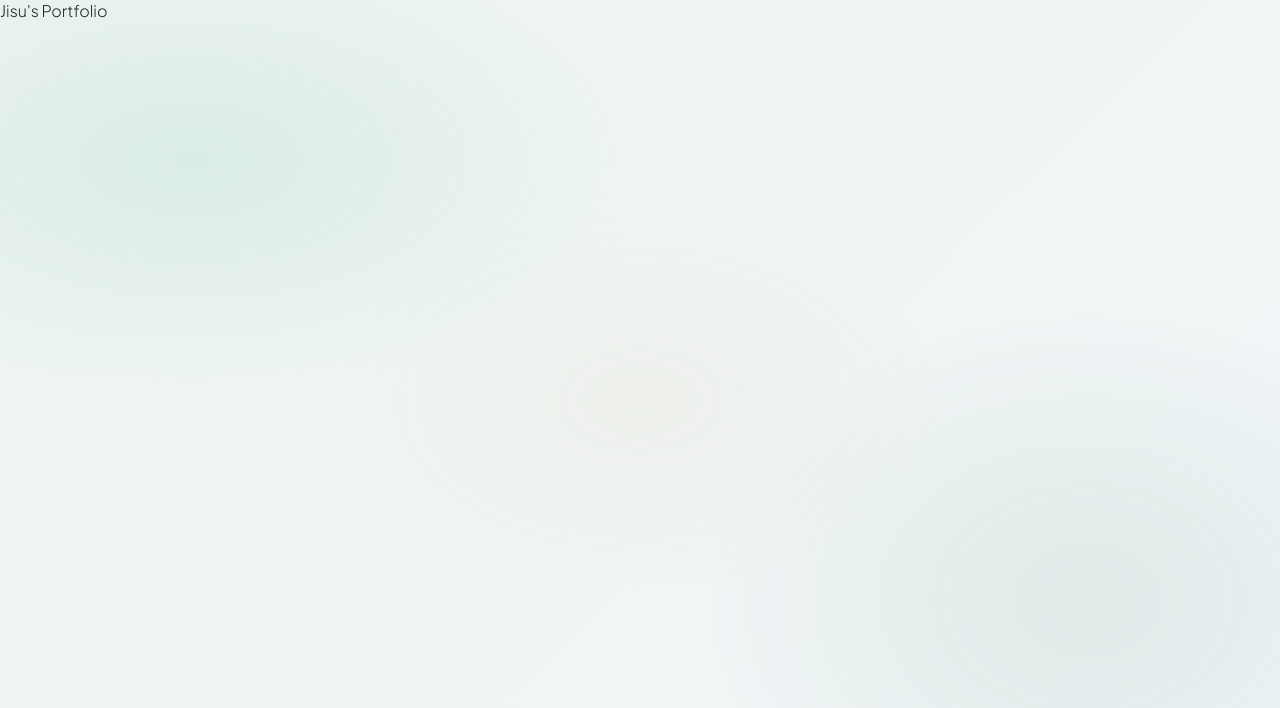
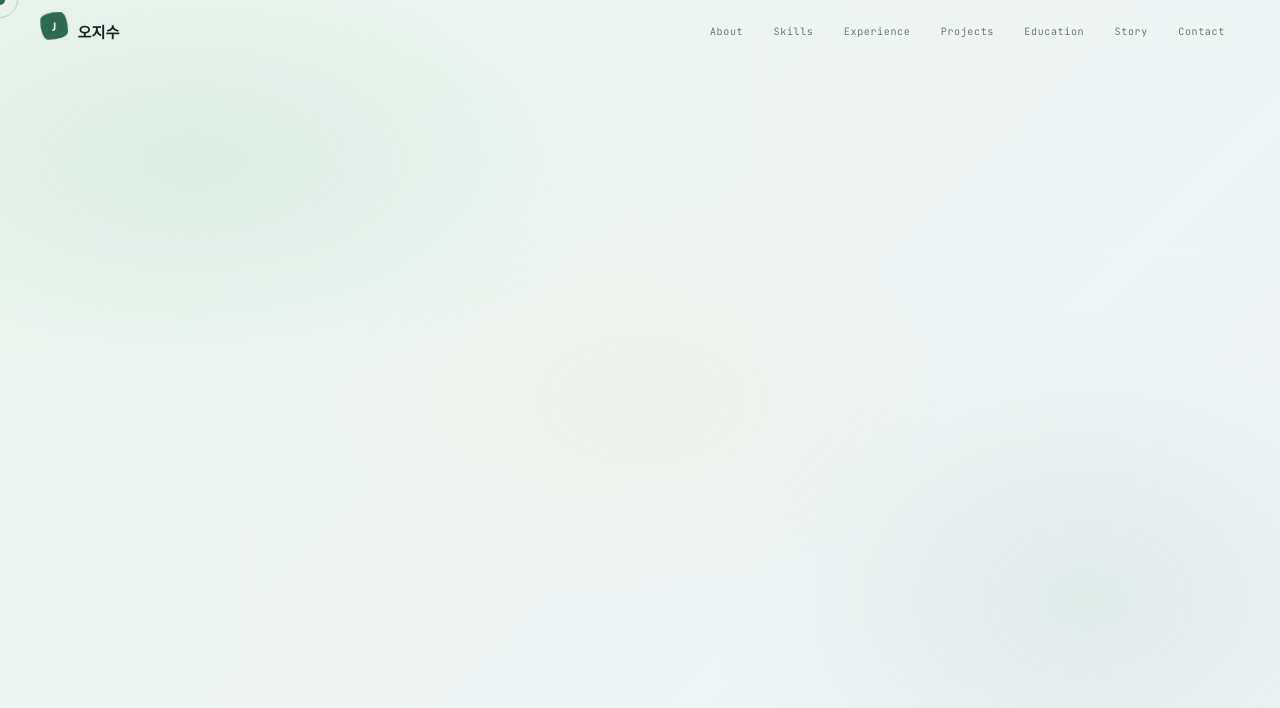
Before and after one commit to jaeny622/jaeny622.github.io, a React (Vite) app: page / in a window 1280 px wide. Shown: the top 708 px of the page. Built offline with nearby package versions, Linux system fonts and the light colour scheme.

Commit message:
[feat] Cursor, Navbar 구현 - 커서 애니메이션 적용 - Navbar 구현   - 반응형 적용

```diff
--- a/package.json
+++ b/package.json
@@ -10,7 +10,8 @@
   },
   "dependencies": {
     "react": "^18.3.1",
-    "react-dom": "^18.3.1"
+    "react-dom": "^18.3.1",
+    "styled-components": "^6.3.11"
   },
   "devDependencies": {
     "@types/react": "^18.3.1",
--- a/src/App.tsx
+++ b/src/App.tsx
@@ -1,8 +1,12 @@
+import Cursor    from '@/components/layout/Cursor'
+import Navbar    from '@/components/layout/Navbar'
+
 export default function App() {
   return (
     <>
+      <Cursor />
+      <Navbar />
       <main>
-        Jisu's Portfolio
       </main>
     </>
   )
--- /dev/null
+++ b/src/components/layout/Cursor.styles.ts
@@ -0,0 +1,28 @@
+import styled from 'styled-components';
+
+export const Dot = styled.div`
+  position: fixed;
+  width: 10px;
+  height: 10px;
+
+  background: var(--accent);
+  border-radius: 50%;
+
+  pointer-events: none; z-index:9999;
+  transform: translate(-50%,-50%);
+  transition: width .2s var(--ease), height .2s var(--ease),background .2s;
+`;
+export const Ring = styled.div`
+  position: fixed;
+  width: 36px;
+  height: 36px;
+
+  border: 1.5px solid rgba(45,106,79,.4);
+  border-radius: 50%;
+
+  pointer-events: none;
+  z-index: 9998;
+  transform: translate(-50%,-50%);
+  opacity: .6;
+  transition: width .3s var(--smooth), height .3s var(--smooth), opacity .3s, border-color .2s;
+`;
--- /dev/null
+++ b/src/components/layout/Cursor.tsx
@@ -0,0 +1,12 @@
+import { useCursor } from '@/hooks/useCursor'
+import * as S from './Cursor.styles'
+
+export default function Cursor() {
+  const { dotRef, ringRef } = useCursor();
+  return (
+    <>
+      <S.Dot id="c-dot" ref={dotRef} />
+      <S.Ring id="c-ring" ref={ringRef} />
+    </>
+  )
+}
--- /dev/null
+++ b/src/components/layout/Navbar.styles.ts
@@ -0,0 +1,134 @@
+import styled from 'styled-components';
+
+export const Nav = styled.nav<{scrolled: boolean}>`
+  position: fixed;
+  top: 0;
+  left: 0;
+  right: 0;
+  z-index: 200;
+
+  display: flex;
+  justify-content: space-between;
+  align-items: center;
+  padding: 0 2.5rem; height:62px;
+
+  transition: background .4s,box-shadow .4s,border-color .4s;
+
+  ${props=>props.scrolled && `
+    background: rgba(238,245,240,.9);
+    backdrop-filter: blur(20px);
+    border-bottom: 1px solid var(--border2);
+    box-shadow: 0 1px 20px rgba(45,106,79,.08);
+  `}
+
+  @media (max-width:900px) {
+    padding: 0 1.5rem;
+}
+`;
+
+export const Logo = styled.div`
+  display: flex;
+  align-items: center;
+  gap: .6rem;
+
+  font-family: var(--fd);
+  font-size: .95rem;
+  font-weight: 700;
+  color: var(--ink);
+`;
+
+export const Leaf = styled.div`
+  width: 28px;
+  height: 28px;
+
+  background: var(--accent);
+  border-radius: 70% 30% 70% 30% / 30% 70% 30% 70%;
+
+  display: flex;
+  align-items: center;
+  justify-content: center;
+
+  font-size: .7rem;
+  color: #fff;
+  animation: leafSway 4s ease-in-out infinite;
+`;
+
+export const Links = styled.ul<{open: boolean}>`
+  display: flex;
+
+  @media (max-width:900px) {
+    display: none;
+    flex-direction: column;
+    align-items: center;
+    justify-content: center;
+    gap: 2rem;
+    z-index: 99;
+
+    position: fixed;
+    inset: 0;
+
+    background: rgba(238,245,240,.97);
+    backdrop-filter: blur(20px);
+
+    ${props => props.open && `display: flex;`}
+  }
+`;
+
+export const Link = styled.a`
+  font-family: var(--fm);
+  font-size: .63rem;
+  letter-spacing: .06em;
+  color: var(--mid);
+
+  padding: .55rem .95rem;
+  position: relative;
+  transition: color .2s;
+
+  &::after {
+    content: '';
+    position: absolute;
+    bottom: 7px;
+    left: .95rem;
+
+    width: 0;
+    height: 1.5px;
+
+    background: var(--accent);
+    border-radius: 2px;
+    transition: width .28s var(--smooth);
+  }
+  &:hover { color: var(--accent); }
+  &:hover::after { width: calc(100% - 1.9rem); }
+
+  @media (max-width: 900px) {
+    font-size: .88rem;
+  }
+`;
+
+export const Hamburger = styled.button<{open: boolean}>`
+  display: none;
+  flex-direction: column;
+  gap: 5px;
+  padding: 8px;
+  background: none;
+  border: none;
+  cursor: pointer;
+  z-index: 100;
+
+  span {
+    display: block;
+    width: 22px;
+    height : 1.5px;
+    background: var(--ink);
+    border-radius: 2px;
+    transition: all .3s;
+  }
+  ${props => props.open && `
+    span:nth-child(1) { transform: rotate(45deg) translate(4.5px,4.5px); }
+    span:nth-child(2) { opacity: 0; }
+    span:nth-child(3) { transform: rotate(-45deg) translate(4.5px,-4.5px); }
+  `}
+  @media (max-width: 900px) {
+    display: flex;
+  }
+`;
--- /dev/null
+++ b/src/components/layout/Navbar.tsx
@@ -0,0 +1,37 @@
+import { useState } from 'react';
+import { useNavScroll } from '@/hooks/useNavScroll';
+import * as S from './Navbar.styles';
+
+const LINKS = [
+  {href: '#about', label: 'About'},
+  {href: '#skills', label: 'Skills'},
+  {href: '#experience', label: 'Experience'},
+  {href: '#projects', label: 'Projects'},
+  {href: '#education', label: 'Education'},
+  {href: '#story', label: 'Story'},
+  {href: '#contact', label: 'Contact'},
+]
+
+export default function Navbar() {
+  const scrolled = useNavScroll();
+  const [open, setOpen] = useState(false);
+  return (
+    <S.Nav scrolled={scrolled}>
+      <S.Logo>
+        <S.Leaf>J</S.Leaf>오지수
+      </S.Logo>
+      <S.Links open={open}>
+        {LINKS.map(link => (
+          <S.Link key={link.href}>
+            <a href={link.href} onClick={() => setOpen(false)}>
+              {link.label}
+            </a>
+          </S.Link>
+        ))}
+      </S.Links>
+      <S.Hamburger open={open} onClick={() => setOpen(v=>!v)} aria-label="메뉴">
+        <span /><span /><span />
+      </S.Hamburger>
+    </S.Nav>
+  )
+}
--- /dev/null
+++ b/src/hooks/useCursor.ts
@@ -0,0 +1,67 @@
+import { useEffect, useRef } from 'react';
+
+export function useCursor() {
+  const dotRef  = useRef<HTMLDivElement>(null);
+  const ringRef = useRef<HTMLDivElement>(null);
+
+  useEffect(() => {
+    let mx = 0, my = 0, dx = 0, dy = 0, rx = 0, ry = 0;
+    let raf: number = 0;
+
+    const onMove = (e: MouseEvent) => {
+      mx = e.clientX;
+      my = e.clientY
+    };
+
+    document.addEventListener('mousemove', onMove);
+
+    const tick = () => {
+      dx += (mx - dx) * 0.25;
+      dy += (my - dy) * 0.25
+      rx += (mx - rx) * 0.10;
+      ry += (my - ry) * 0.10;
+
+      if(dotRef.current) {
+        dotRef.current.style.left  = `${dx}px`;
+        dotRef.current.style.top  = `${dy}px`;
+      }
+      if(ringRef.current) {
+        ringRef.current.style.left = `${rx}px`;
+        ringRef.current.style.top = `${ry}px`;
+      }
+      raf = requestAnimationFrame(tick);
+    }
+    raf = requestAnimationFrame(tick);
+
+    const onEnter = () => {
+      dotRef.current?.classList.add('hov');
+      ringRef.current?.classList.add('hov');
+    }
+    const onLeave = () => {
+      dotRef.current?.classList.remove('hov');
+      ringRef.current?.classList.remove('hov');
+    }
+
+    const attach = () => {
+      document.querySelectorAll('a,button,[data-cur]').forEach((el) => {
+        el.removeEventListener('mouseenter', onEnter);
+        el.removeEventListener('mouseleave', onLeave);
+        el.addEventListener('mouseenter', onEnter);
+        el.addEventListener('mouseleave', onLeave);
+      })
+    }
+
+    attach();
+
+    const mo = new MutationObserver(attach);
+    mo.observe(document.body, { childList: true, subtree: true });
+
+    return () => {
+      document.removeEventListener('mousemove', onMove);
+      cancelAnimationFrame(raf);
+      mo.disconnect();
+    }
+  }, []);
+
+  return { dotRef, ringRef }
+}
--- /dev/null
+++ b/src/hooks/useNavScroll.ts
@@ -0,0 +1,14 @@
+import { useEffect, useState } from 'react';
+
+export function useNavScroll(threshold = 50) {
+  const [scrolled, setScrolled] = useState(false);
+
+  useEffect(() => {
+    const fn = () => setScrolled(window.scrollY > threshold);
+    window.addEventListener('scroll', fn, { passive: true });
+
+    return () => window.removeEventListener('scroll', fn);
+  }, [threshold]);
+
+  return scrolled;
+}
```
Also changed, not shown: src/styles/global.css (+100 -26 lines), 1 other file (tests, documents, lock files or other folders).
